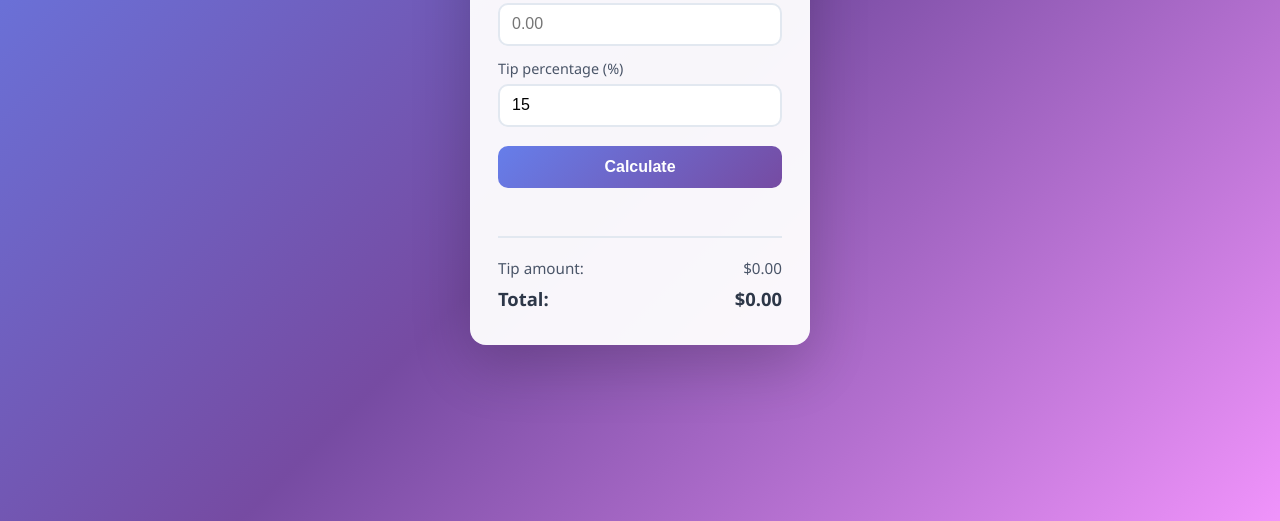
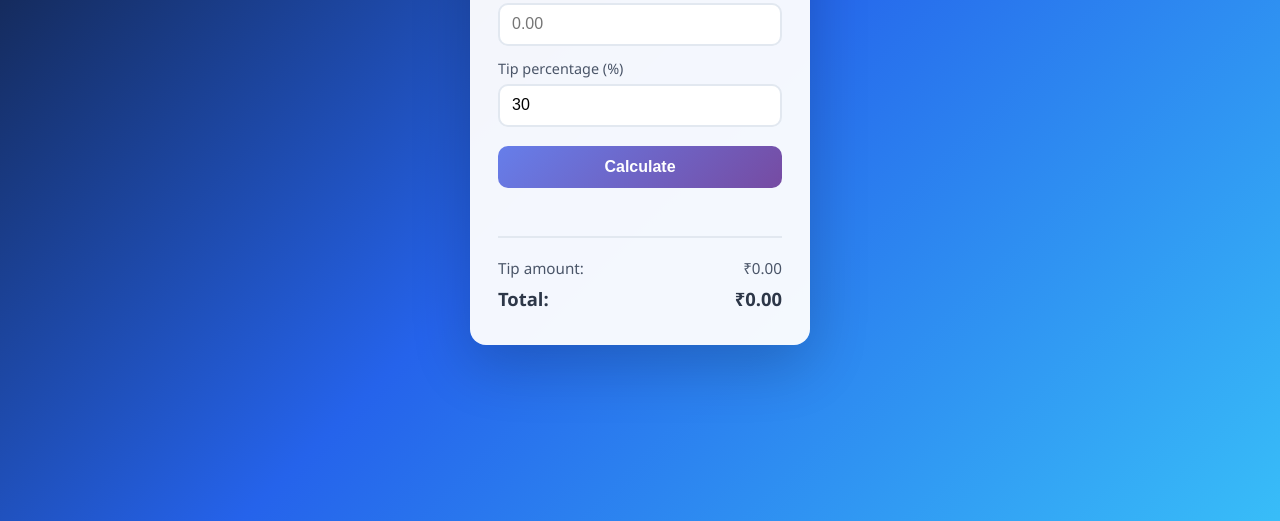
Before and after one commit to BhavanaBaalebail/tip-calculator, a plain HTML site: page index.html in a window 1280 px wide. Shown: the part 279-800 px from the top of the page. Drawn offline with Linux system fonts and the light colour scheme.

Commit message:
Update gradient theme and currency to INR

```diff
--- a/index.html
+++ b/index.html
@@ -9,7 +9,7 @@
     body {
       font-family: 'Segoe UI', system-ui, sans-serif; margin: 0; min-height: 100vh;
       display: flex; justify-content: center; align-items: center; padding: 1rem;
-      background: linear-gradient(135deg, #667eea 0%, #764ba2 50%, #f093fb 100%);
+      background: linear-gradient(135deg, #0f172a, #2563eb, #38bdf8);
     }
     .card {
       background: rgba(255,255,255,0.95); border-radius: 16px; padding: 1.75rem;
@@ -45,14 +45,14 @@
     <label for="bill">Bill amount ($)</label>
     <input type="number" id="bill" placeholder="0.00" min="0" step="0.01">
     <label for="tip">Tip percentage (%)</label>
-    <input type="number" id="tip" placeholder="15" min="0" max="100" value="15">
+    <input type="number" id="tip" placeholder="30" min="0" max="100" value="30">
     <button type="button" id="calc">Calculate</button>
     <!-- Validation: red error message shown when bill/tip empty, zero, or negative -->
     <p class="error-msg" id="errorMsg" aria-live="polite"></p>
     <!-- Results shown after clicking Calculate -->
     <div class="result">
-      <div><span>Tip amount:</span> <span id="tipOut">$0.00</span></div>
-      <div class="total"><span>Total:</span> <span id="totalOut">$0.00</span></div>
+      <div><span>Tip amount:</span> <span id="tipOut">₹0.00</span></div>
+      <div class="total"><span>Total:</span> <span id="totalOut">₹0.00</span></div>
     </div>
   </main>
 
@@ -64,7 +64,7 @@
     const calcBtn = document.getElementById('calc');
     const errorMsg = document.getElementById('errorMsg');
 
-    function toCurrency(n) { return '$' + Number(n).toFixed(2); }
+    function toCurrency(n) { return '₹' + Number(n).toFixed(2); }
 
     // Validation: we require bill and tip to be positive numbers.
     // Empty, zero, or negative values show a red error and skip calculation.
```
